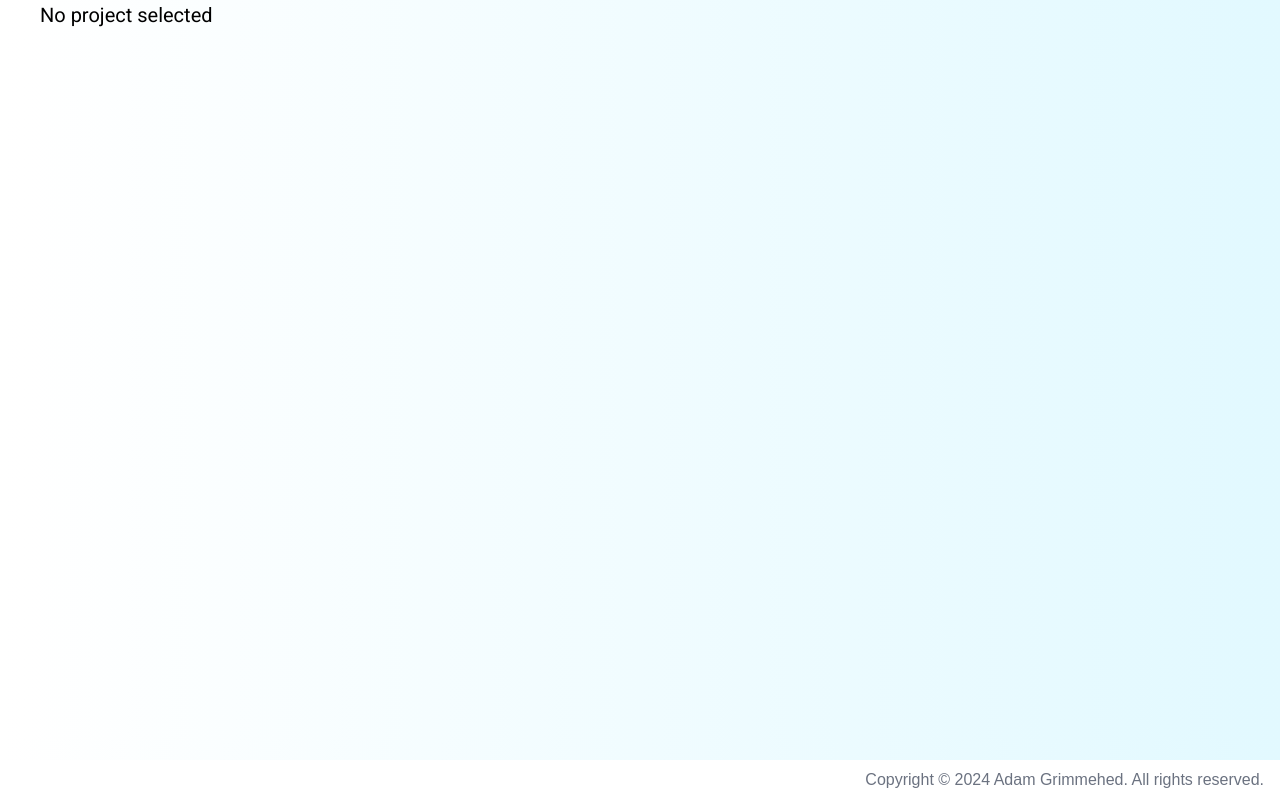
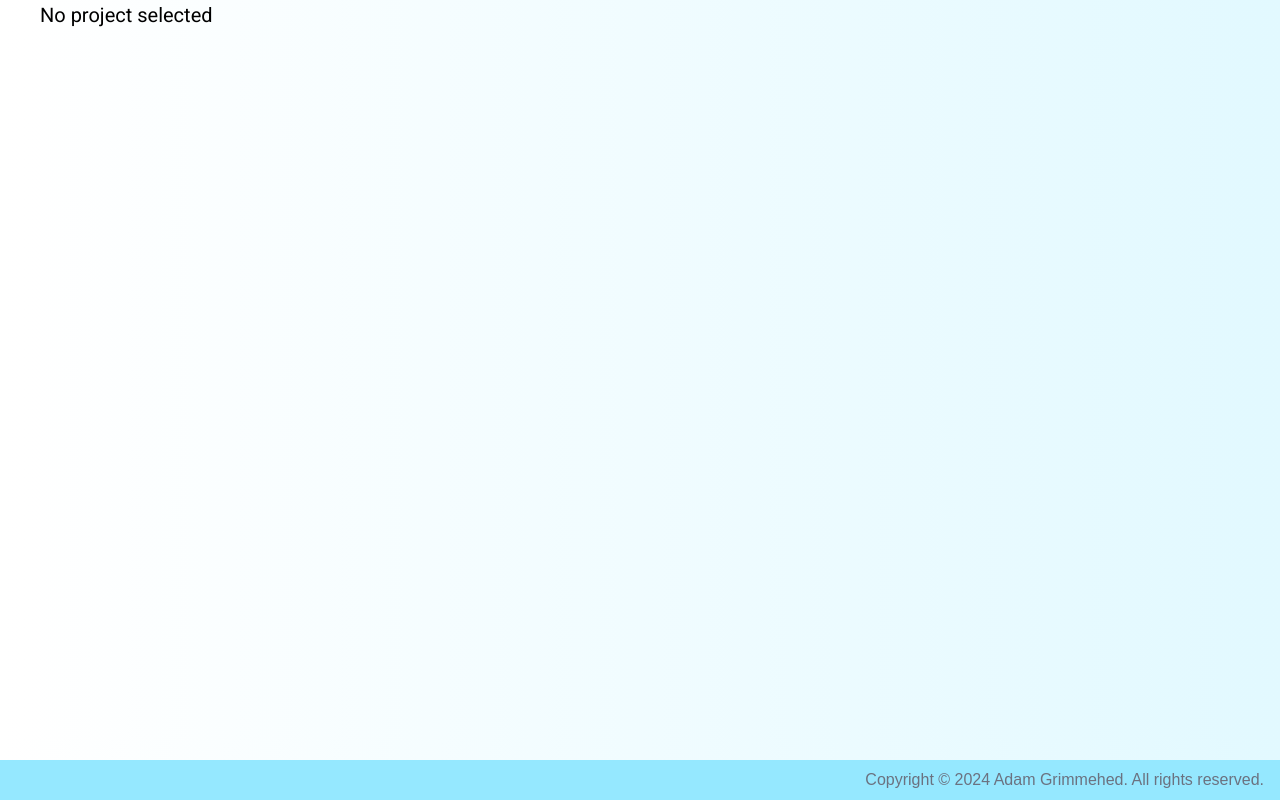
Before and after one commit to Grimgoren/Indi-proj, a Next.js app: page / in a window 1280 px wide. Shown: the part 255-1055 px from the top of the page. Built offline with nearby package versions, Linux system fonts and the light colour scheme.

Commit message:
3.2 styling

```diff
--- a/src/app/page.tsx
+++ b/src/app/page.tsx
@@ -180,7 +180,6 @@ export default function Homepage() {
           <div className="content">
             {selectedProject ? (
               <div>
-                <h3>Selected Project:</h3>
                 <p><strong>{selectedProject.Title}</strong></p>
                 <p>{selectedProject.Tag}</p>
                 <p>{selectedProject.Type}</p>
@@ -194,7 +193,7 @@ export default function Homepage() {
                 )}
 
                 <p>{selectedProject.Description}</p>
-                {selectedProject.URL && <a href={selectedProject.URL}>Visit project</a>}
+                {selectedProject.URL && <a href={selectedProject.URL}>{selectedProject.URL}</a>}
                 <canvas id="canvas"></canvas>
               </div>
             ) : (
--- a/src/components/Footer.tsx
+++ b/src/components/Footer.tsx
@@ -1,8 +1,8 @@
 export function Footer() {
   return (
-    <footer className='flex-none bg-white py-2'>
-      <div className='flex items-center justify-end'>
-        <p className='z-40 mr-4 text-base text-gray-light'>
+    <footer className='footer'>
+      <div>
+        <p>
           Copyright &copy; {new Date().getFullYear()} Adam Grimmehed. All rights
           reserved.
         </p>
--- a/styles/footer.css
+++ b/styles/footer.css
@@ -1,3 +1,19 @@
-.footer {
+footer {
+  flex: 0 0 auto;
+  background-color:  rgb(149, 232, 255);
+  padding-top: 0.5rem;
+  padding-bottom: 0.5rem;
+}
+
+footer div {
   display: flex;
+  align-items: center;
+  justify-content: flex-end;
 }
+
+footer p {
+  z-index: 40;
+  margin-right: 1rem;
+  font-size: 1rem;
+  color: #6B7280;
+}
```
